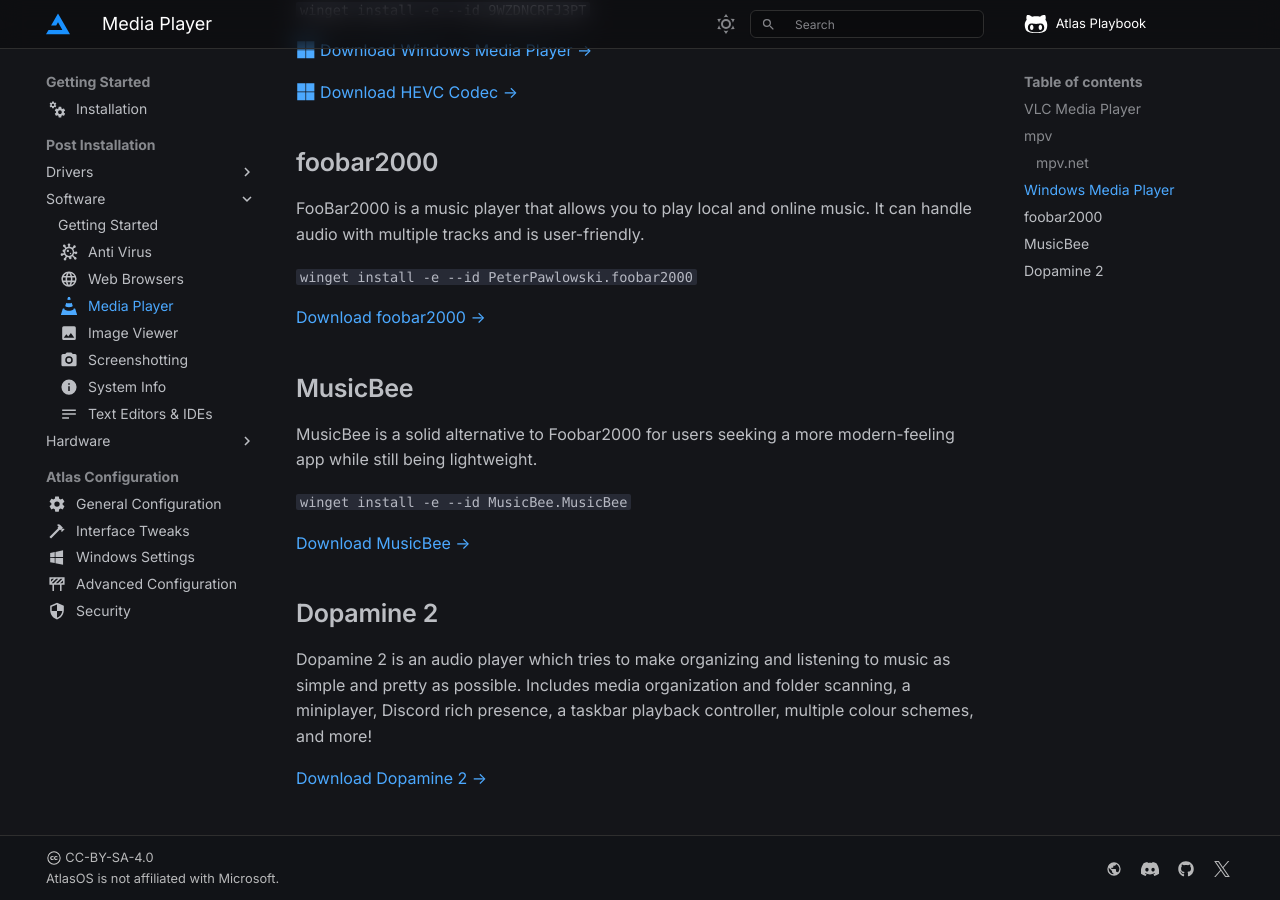
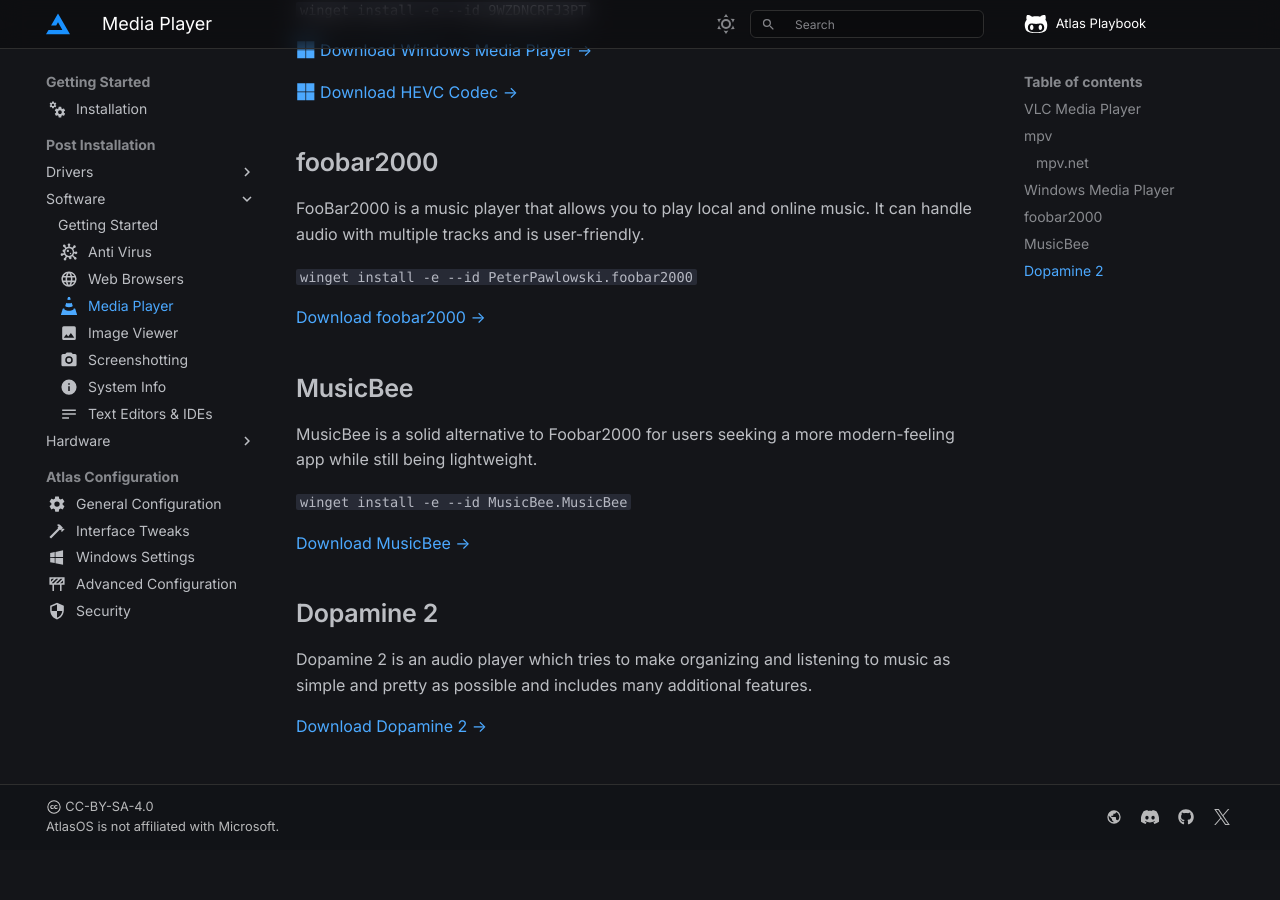
Before and after one commit to Atlas-OS/docs, an MkDocs documentation site: the page built from docs/getting-started/post-installation/software/media-playback.md, in a window 1280 px wide and 900 px high, scrolled down 1132 px. Built offline with MkDocs 1.6.1 and Material for MkDocs 9.7.7, drawn with Linux system fonts in a browser that asks for light colours; some web fonts are replaced; comment, search, counter and statistics services are not loaded; after the commit the page ends 1981 px from its top, so only the background shows below that.

Commit message:
fix dopamine description

```diff
--- a/docs/getting-started/post-installation/software/media-playback.md
+++ b/docs/getting-started/post-installation/software/media-playback.md
@@ -60,6 +60,6 @@ MusicBee is a solid alternative to Foobar2000 for users seeking a more modern-fe
 
 ## Dopamine 2
 
-Dopamine 2 is an audio player which tries to make organizing and listening to music as simple and pretty as possible. Includes media organization and folder scanning, a miniplayer, Discord rich presence, a taskbar playback controller, multiple colour schemes, and more!
+Dopamine 2 is an audio player which tries to make organizing and listening to music as simple and pretty as possible and includes many additional features.
 
 [Download Dopamine 2 ->](https://github.com/digimezzo/dopamine-windows/releases)
```
